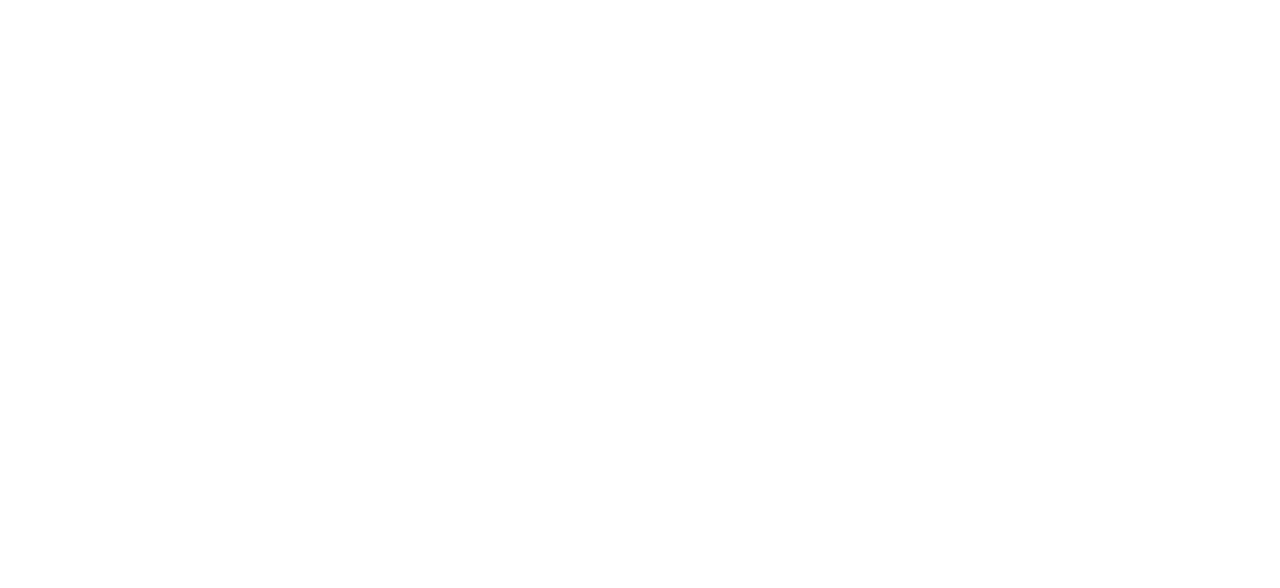
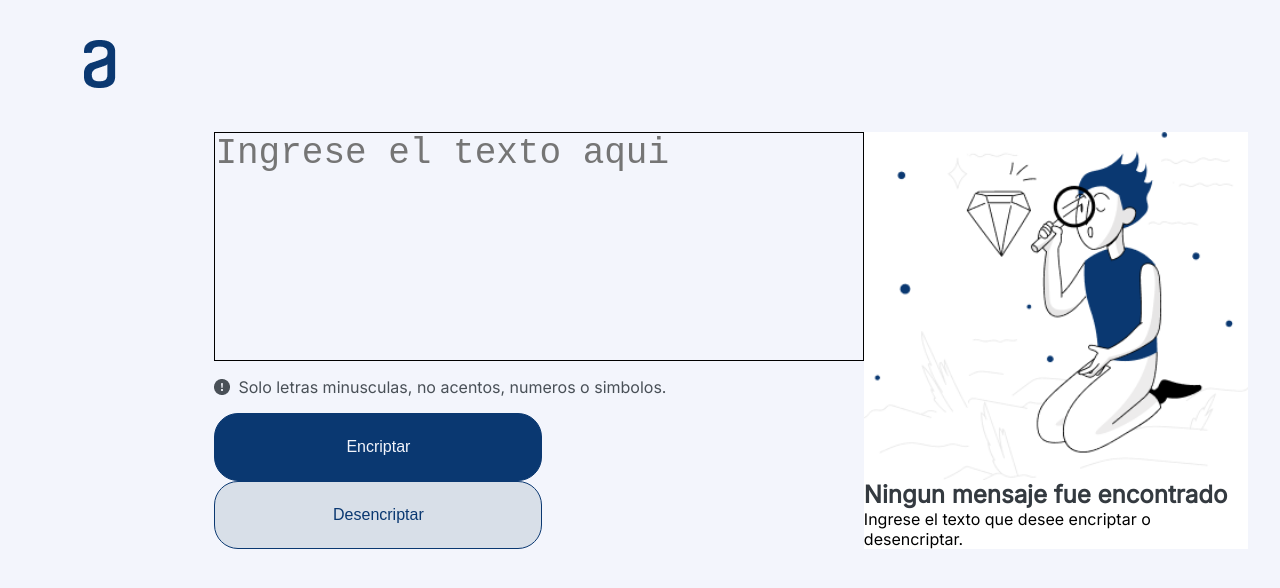
Before and after one commit to Allan9099/encriptador-de-texto-por-allan-farias, a plain HTML site: page index.html in a window 1280 px wide. Drawn offline with Linux system fonts and the light colour scheme.

Commit message:
Ingresa elementos basicos y ordenan mas o menos.

```diff
--- a/app.js
+++ b/app.js
@@ -1,5 +1,3 @@
-
-
 function funcionHTML (elemento,texto) {
 
     let elementoHTML = document.querySelector(elemento);
@@ -7,3 +5,13 @@ function funcionHTML (elemento,texto) {
     return;
 
 }
+
+function condicionesIniciales() {
+
+    funcionHTML("p","Ingrese el texto que desee encriptar o desencriptar.");
+
+    return;
+
+}
+
+condicionesIniciales();
--- a/index.html
+++ b/index.html
@@ -7,15 +7,31 @@
     <link rel="stylesheet" href="./styles/style.css">
 </head>
 <body>
-    <header></header>
-    <main>
-        <h1>
+    <header class="encabezado">
 
-        </h1>
+        <img class="encabezado__logo" src="./assets/Alura-min.png" alt='logo de Alura minimalista, solo la "a"'>
 
-
+    </header>
+    <main class="cuerpo">
+        <section class="cuerpo__seccionUsuario">
+            <textarea type="text" class="cuerpo__seccionUsuario__texto" id="texto" placeholder="Ingrese el texto aqui"></textarea>
+            <a class="cuerpo__seccionUsuario__advertencia">
+                <img src="./assets/Small-warning.png">
+                Solo letras minusculas, no acentos, numeros o simbolos.
+            </a>
+            <div class="cuerpo__seccionUsuario__botones">
+                <button class="cuerpo__seccionUsuario__boton" id="encriptar">Encriptar</button>
+                <button class="cuerpo__seccionUsuario__boton" id="desencriptar">Desencriptar</button>
+            </div>
+        </section>
+        <section class="cuerpo__seccionResultado">
+            <img src="./assets/imagen-encriptador.png">
+            <h1 class="cuerpo__seccionResultado__resultado"><strong class="bold">Ningun mensaje fue encontrado</strong></h1>
+            <p class="cuerpo__seccionResultado__intruccion"></p>
+        </section>
 
     </main>
     <footer></footer>
+    <script src="app.js"></script>
 </body>
 </html>
--- a/styles/style.css
+++ b/styles/style.css
@@ -0,0 +1,139 @@
+@import url('https://fonts.googleapis.com/css2?family=Inter&display=swap');
+
+:root {
+
+    --color-1: #f3f5fc;
+    --color-2: #0a3871;
+    --color-2-press: #093061;
+    --color-3: #495057;
+    --color-4: #d8dfe8;
+    --color-4-press: #c8d0da;
+    --color-5: #343A40;
+    --fuente-primaria: "Inter", sans-serif;
+    --tamaño-fuente-advertencia: 0.75rem; /*12px*/
+    --tamaño-fuente-parrafos-pequeños: 1rem; /*16px*/
+    --tamaño-fuente-parrafos: 1.5rem; /*24px*/
+    --tamaño-fuente-titulos: 2.25rem; /*36px*/
+
+}
+
+* {
+
+    padding: 0;
+    margin: 0;
+
+}
+
+.bold {
+
+    color: var(--color-5);
+    font-weight: 700;
+
+}
+
+.encabezado__logo {
+
+    padding: 40px;
+
+}
+
+body {
+
+    background-color: var(--color-1);
+    box-sizing: border-box;
+
+}
+
+.cuerpo {
+
+    display: flex;
+    font-family: var(--fuente-primaria);
+    justify-content: space-between;
+    padding: 0 2.5%;
+
+
+}
+
+.cuerpo__seccionUsuario {
+
+    display: flex;
+    flex-direction: column;
+    padding-left: 15%;
+
+}
+
+.cuerpo__seccionUsuario__texto{
+
+    width: 100%;
+    height: 100%;
+    padding: 0;
+    border: 1px solid;
+    background-color: transparent;
+    box-sizing: border-box;
+    font-size: var(--tamaño-fuente-titulos);
+    resize: none;
+    text-align: left;
+
+}
+
+.cuerpo__seccionUsuario__texto:focus {
+
+    outline: none;
+
+}
+
+.cuerpo__seccionResultado{
+
+    display: flex;
+    flex-direction: column;
+    background-color: white;
+
+}
+
+.cuerpo__seccionUsuario__advertencia {
+
+    color: var(--color-3);
+    gap: 8px;
+    padding: 16px 0px;
+    display: flex;
+    align-items: center;
+
+}
+
+.cuerpo__seccionUsuario__boton {
+
+    font-size: var(--tamaño-fuente-parrafos-pequeños);
+    width: 328px;
+    padding: 24px;
+    border: 1.5px solid;
+    border-radius: 24px;
+    border-color: var(--color-2);
+    text-align: center;
+
+}
+
+#encriptar {
+
+    color: var(--color-1);
+    background-color: var(--color-2);
+
+}
+
+#desencriptar {
+
+    color: var(--color-2);
+    background-color: var(--color-4);
+
+}
+
+#encriptar:active {
+
+    background-color: var(--color-2-press);
+
+}
+
+#desencriptar:active {
+
+    background-color: var(--color-4-press);
+
+}
```
Also changed, not shown: assets/imagen-encriptador.png (added).
